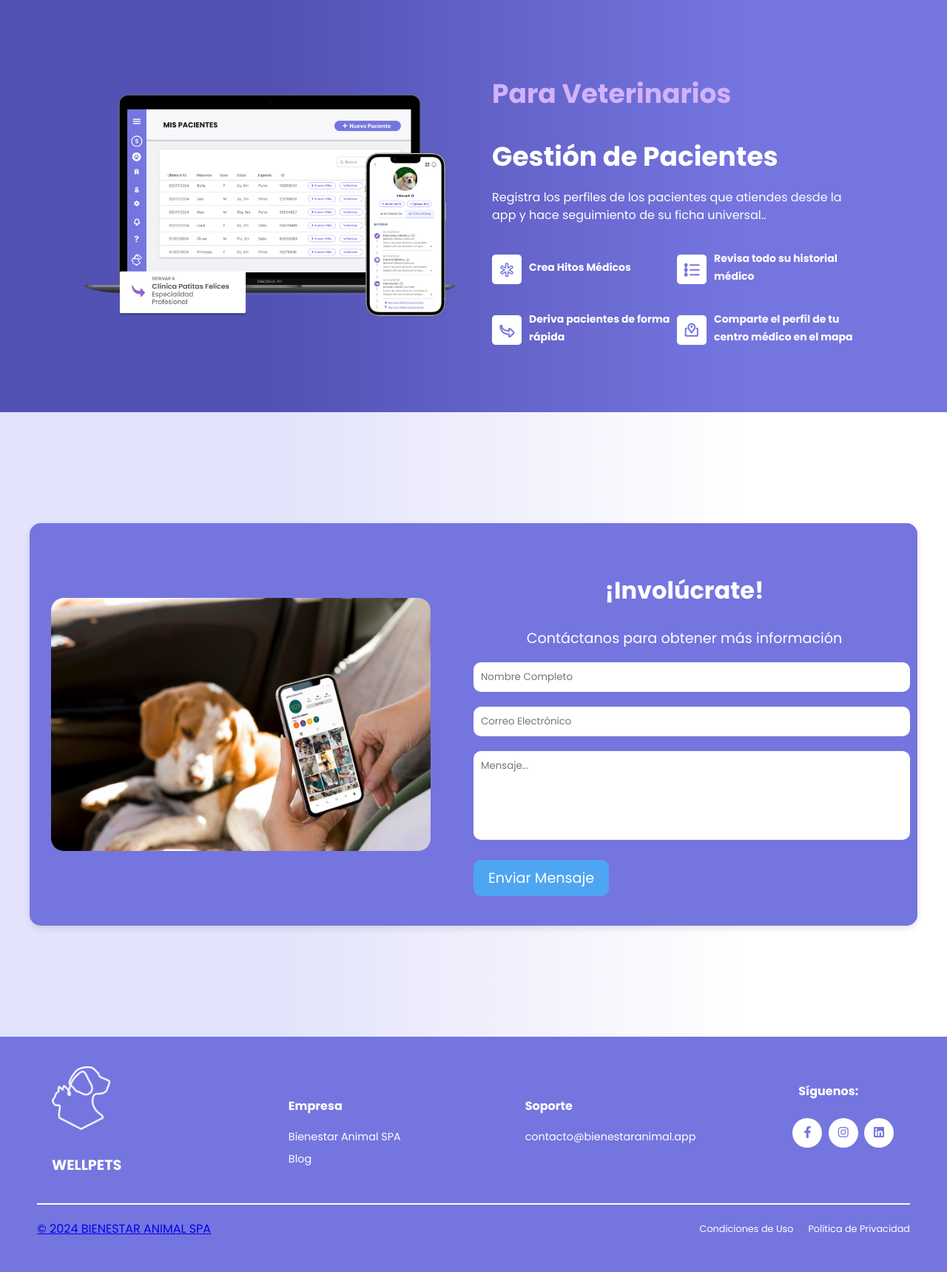
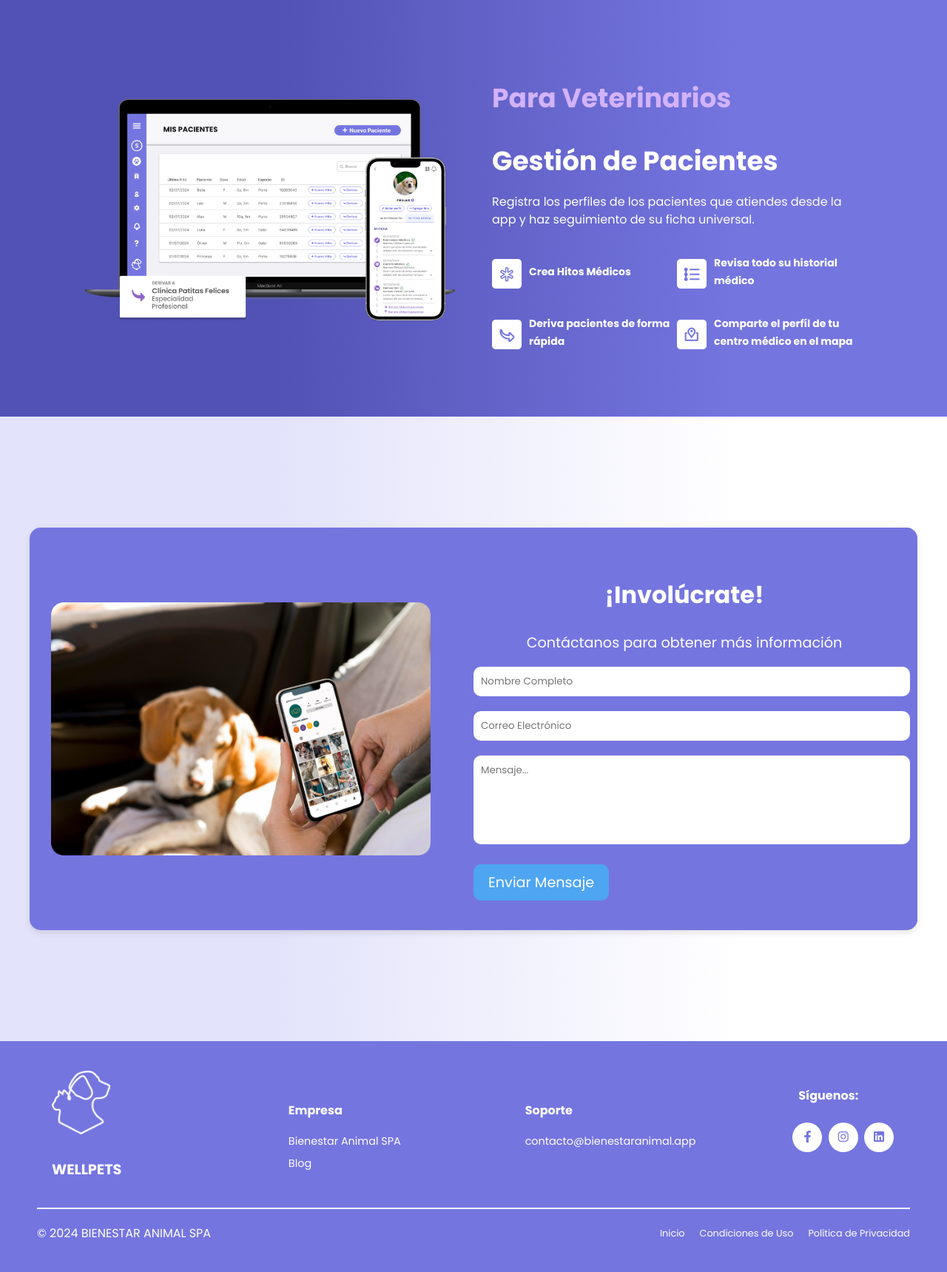
Before and after one commit to lorenspaez/wellpets-page, a PHP site: page / in a window 1280 px wide. Shown: the part 2968-4687 px from the top of the page at 74% size. Before the commit the page ends 4636 px from the top, so only its background shows below. Run offline with PHP 8.4, Linux system fonts and the light colour scheme.

Commit message:
fixed clickable items

```diff
--- a/index.html
+++ b/index.html
@@ -14,7 +14,9 @@
     <header class="header">
         <div class="container">
             <div class="logo">
-                <img src="assets/Vector.png" alt="WellPets Logo">
+                <a href="index.html">
+                    <img src="assets/Vector.png" alt="Logo Wellpets" class="logo-imagen">
+                </a>
                 <span>WELLPETS <br><small><a href="https://www.bienestaranimal.app" target="_blank">BY BIENESTAR ANIMAL</a></small></span>
             </div>
             <!--nav class="nav-menu">
@@ -175,7 +177,7 @@
                 <div class="feature-text-v3">
                     <h2 style="color: #D2B2FB;">Para Veterinarios</h2>
                     <h2>Gestión de Pacientes</h2>
-                    <p>Registra los perfiles de los pacientes que atiendes desde la app y hace seguimiento de su ficha universal..</p>
+                    <p>Registra los perfiles de los pacientes que atiendes desde la app y haz seguimiento de su ficha universal.</p>
                     <div class="feature-icons">
                         <div class="feature-icon-v3">
                             <img src="assets/icon_hito.png" alt="Icono Informativo">
@@ -221,7 +223,9 @@
     <footer class="footer">
         <div class="footer-container">
             <div class="footer-logo">
-                <img src="assets/Vector.png" alt="Logo Wellpets" class="logo-imagen">
+                <a href="index.html">
+                    <img src="assets/Vector.png" alt="Logo Wellpets" class="logo-imagen">
+                </a>
                 <p>WELLPETS</p>
             </div>
 
@@ -251,8 +255,9 @@
         </div>
 
         <div class="footer-bottom">
-            <span><a href="https://www.bienestaranimal.app" target="_blank">© 2024 BIENESTAR ANIMAL SPA</a></small></span>
+            <span><a href="https://www.bienestaranimal.app" target="_blank">© 2024 BIENESTAR ANIMAL SPA</a></span>
             <div class="footer-bottom-links">
+                <a href="index.html">Inicio</a>
                 <a href="condiciones.html">Condiciones de Uso</a>
                 <a href="politicas.html">Política de Privacidad</a>
             </div>
--- a/styles.css
+++ b/styles.css
@@ -397,6 +397,15 @@
     color: white;
     padding: 40px 50px;
     text-align: center;
+}
+
+.footer a {
+    color: white;
+    text-decoration: none;
+}
+
+.footer a:hover {
+    text-decoration: underline;
 }
 
 .footer-container {
```
Also changed, not shown: condiciones.html (+8 -3 lines), politicas.html (+8 -3 lines).
